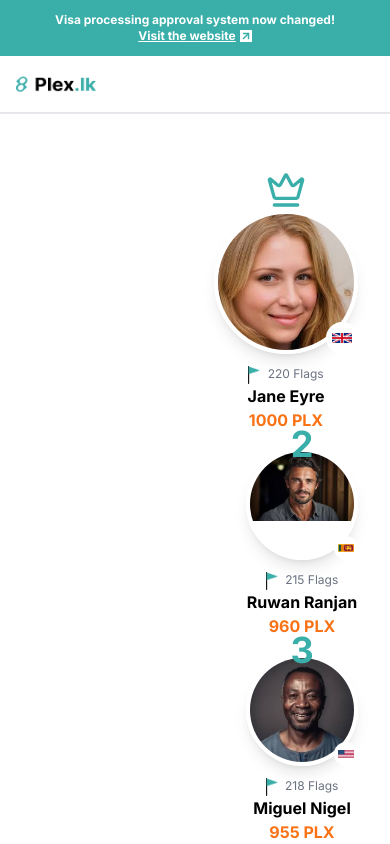
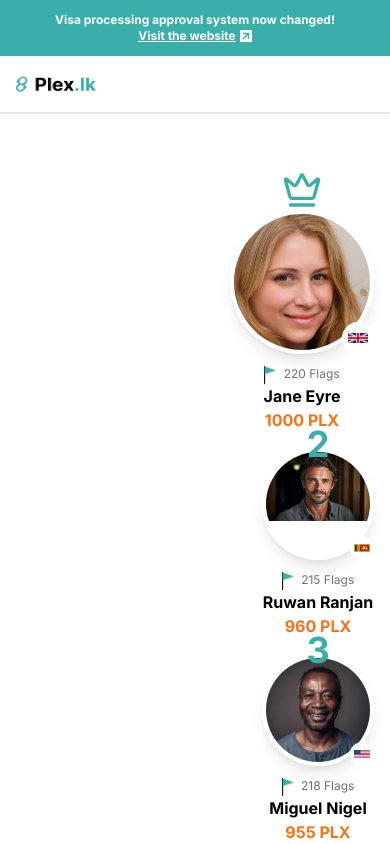
Before and after one commit to Lithara/plex.lk-tourism-gamification-app, a Next.js app: page /leaderboard in a window 390 px wide. Shown: the top 844 px of the page. Built offline with nearby package versions, Linux system fonts and the light colour scheme; no server answers.

Commit message:
feat: enhance LeaderboardPage layout with improved flexbox alignment and container styling

```diff
--- a/app/leaderboard/page.tsx
+++ b/app/leaderboard/page.tsx
@@ -99,9 +99,9 @@ export default function LeaderboardPage() {
   ];
 
   return (
-    <div className="min-h-screen   bg-white">
+    <div className="min-h-screen flex justify-center bg-white">
       {/* Main Content */}
-      <div className="max-w-[1400px]  px-4 py-8  mx-[16px] sm:mx-[64px] md:mx-[120px]">
+      <div className="max-w-[1400px]  px-4 py-8  mx-[16px] sm:mx-[64px] md:mx-[120px]  container">
         {/* Top 3 Users */}
         <div className="flex flex-col md:flex-row justify-center items-end gap-4 md:gap-8  my-16">
           {/* 2nd Place */}
```
